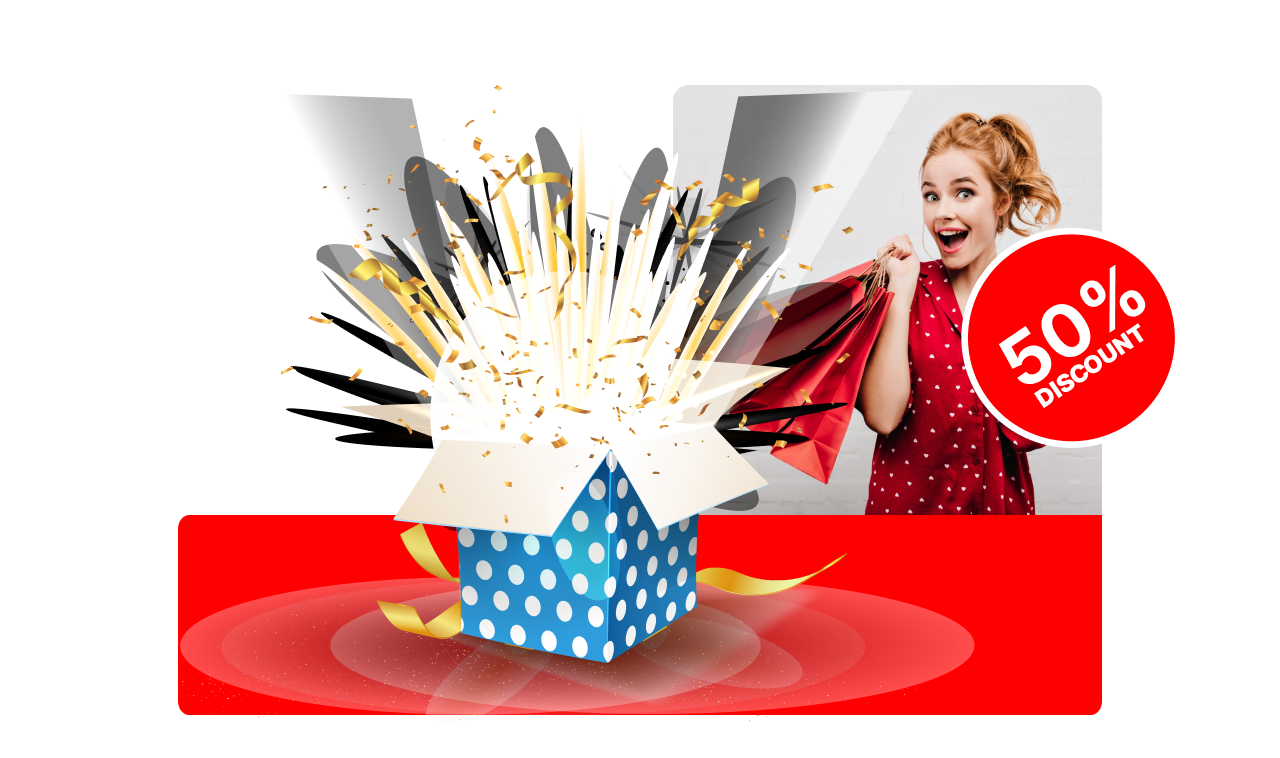
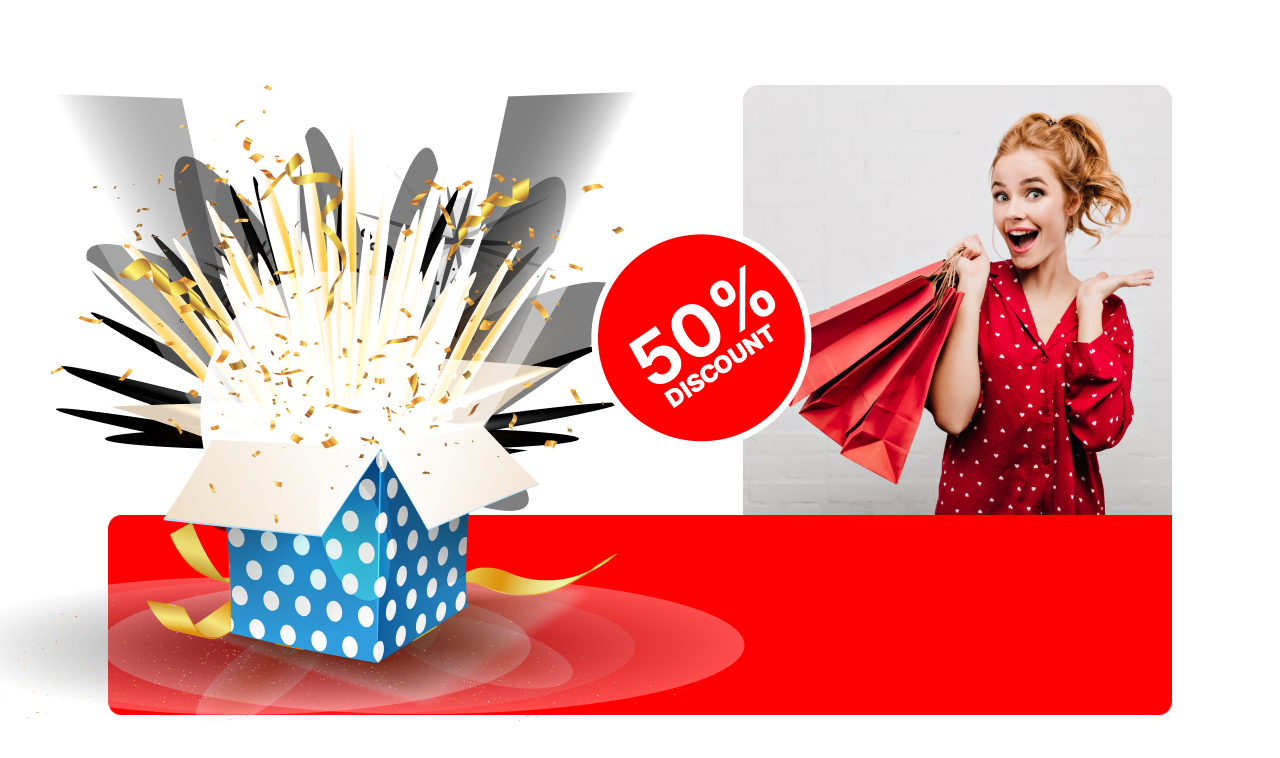
Before and after one commit to Maliha-Akter/Assignment1-M1, a plain HTML site: page index.html in a window 1280 px wide. Shown: the part 3722-4480 px from the top of the page. Drawn offline with Linux system fonts and the light colour scheme.

Commit message:
added img of sale

```diff
--- a/style/style.css
+++ b/style/style.css
@@ -226,7 +226,7 @@ body {
 
 .image-sale {
     height: 700px;
-    margin: 0px 170px 140px;
+    margin: 0px 100px 140px;
     background-color: #FFF;
     position: relative;
 
@@ -240,7 +240,7 @@ body {
 
 .img3 {
     top: 100px;
-    left: 740px;
+    left: 440px;
     z-index: 1;
 
 
@@ -252,7 +252,7 @@ body {
 }
 
 .img4 {
-    left: 0;
+    left: -160px;
     top: 0;
 }
 
```
